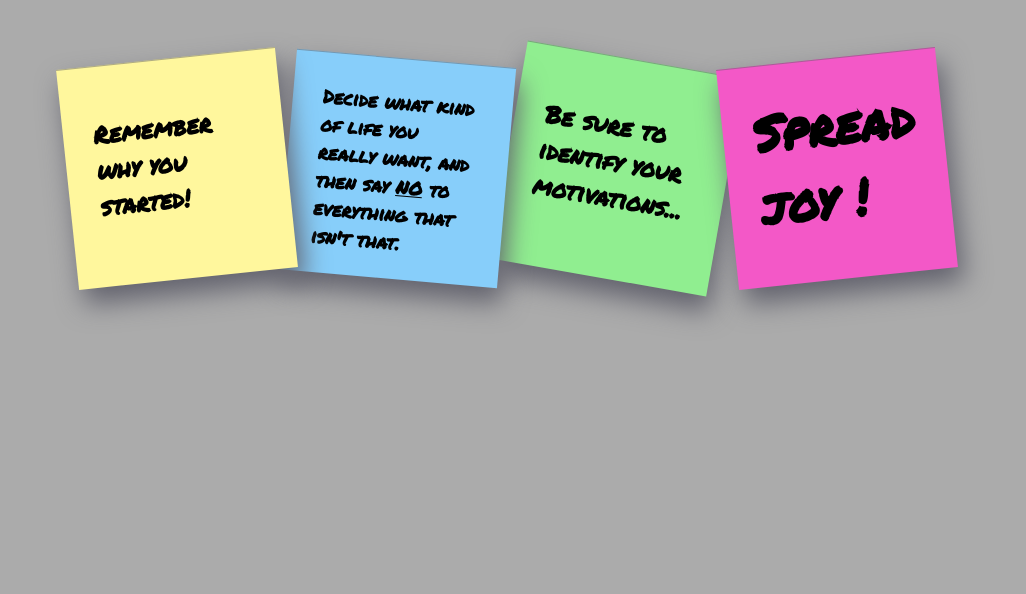
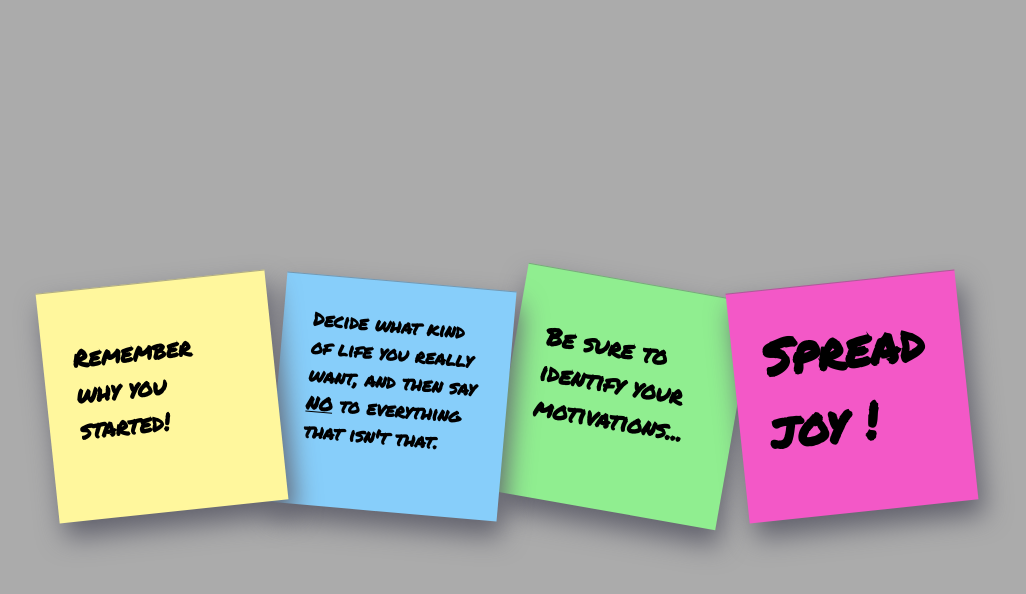
Before and after one commit to jessachalla/flexbox-stickynotes, a plain HTML site: page index.html in a window 1280 px wide. Shown: the whole page, without its empty margins (133-1159 px from the left). Drawn offline with Linux system fonts and the light colour scheme.

Commit message:
centers the sticky notes vertically

```diff
--- a/main.css
+++ b/main.css
@@ -1,24 +1,17 @@
- html {
-    width: 100%;
-    margin: 0 auto;
-    display: flex;
-    justify-content: center;
- }
-
- body {
-    width: 80%;
-    padding: 50px;
+body {
+    height: 90vh;
     display: flex;
     flex-wrap: wrap;
     justify-content: center;
+    align-items: center;
     background: rgb(171, 171, 171);
-
+    padding: 28px;
 }
 
 .note {
     background-color: rgb(255, 247, 157);
-    width: 160px;
-    height: 160px;
+    width: 170px;
+    height: 170px;
     border-top: 1px solid rgba(98, 98, 104, .5);
     box-shadow: 5px 15px 27px  rgba(98, 98, 109);
     transform: rotate(354deg);
```
